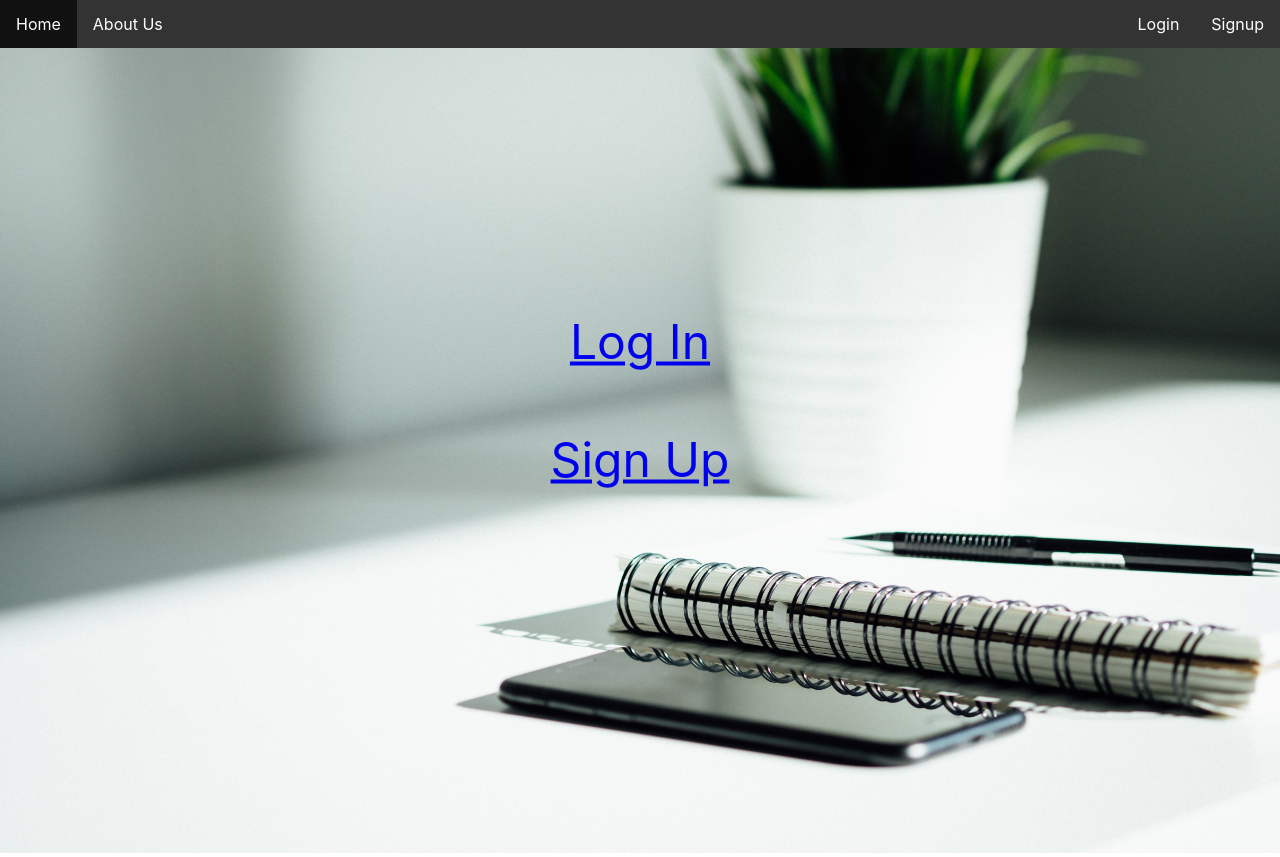
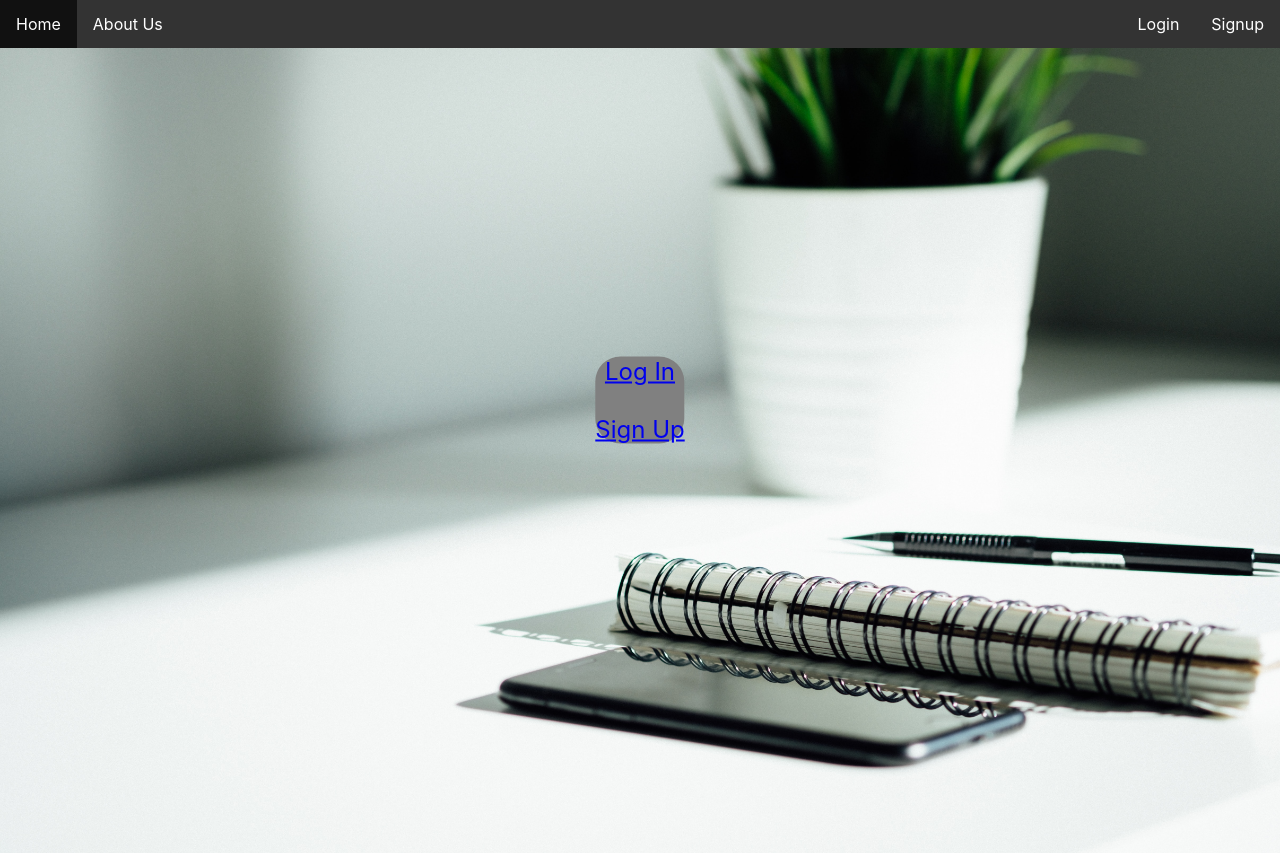
Before and after one commit to chrystalquek/CVWO-Frontend, a React (Create React App) app: page / in a window 1280 px wide. Built offline with nearby package versions, Linux system fonts and the light colour scheme.

Commit message:
style homepg

```diff
--- a/src/components/Nav.css
+++ b/src/components/Nav.css
@@ -44,9 +44,11 @@
     left: 50%;
     text-align: center;
     text-decoration: none;
+    border-radius: 25px;
+    background: grey;
 
 
     transform: translate(-50%, -50%);
-    font-size: xxx-large;
-    color: blue;
+    font-size: x-large;
+    color: white;
   }
```
